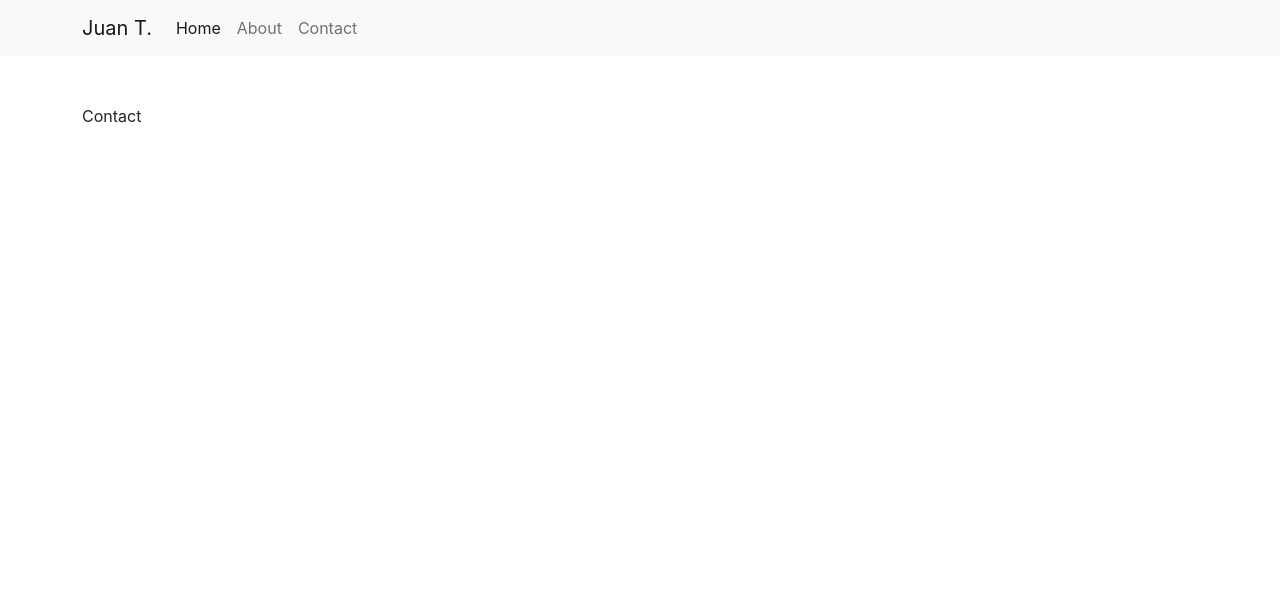
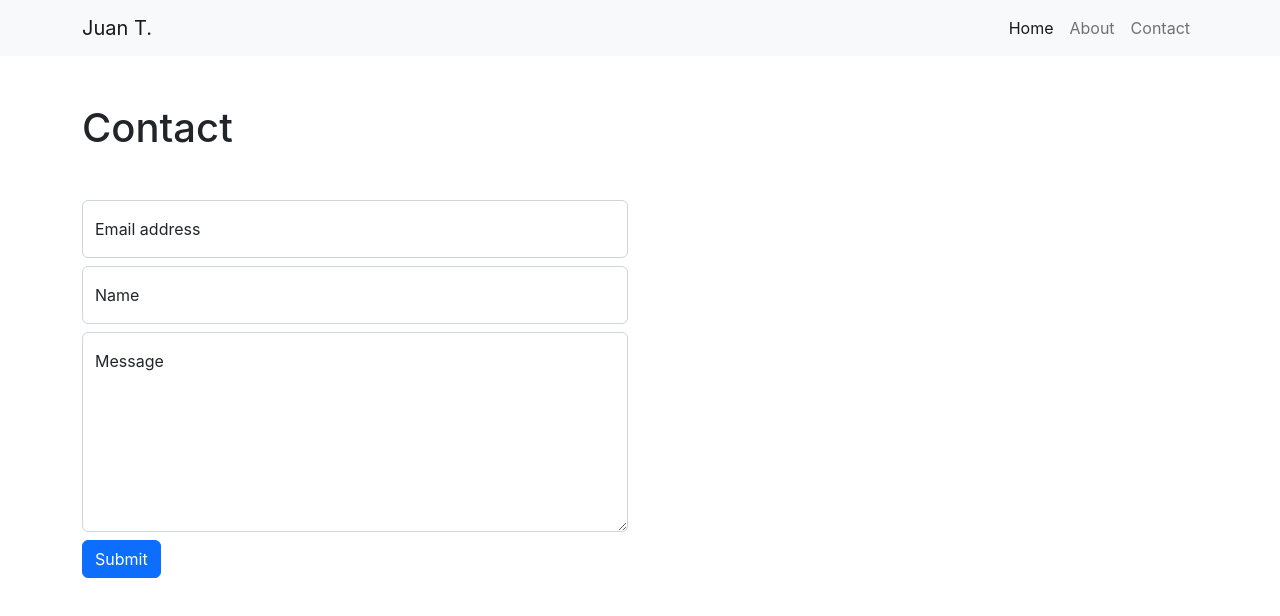
Before and after one commit to pharantes/wildkraut, a React (Create React App) app: page /contact in a window 1280 px wide. Shown: the top 616 px of the page. Built offline with nearby package versions, Linux system fonts and the light colour scheme; the HTML template or start-up script is replaced by a standard one.

Commit message:
added contact form to form section

```diff
--- a/src/components/About.jsx
+++ b/src/components/About.jsx
@@ -1,5 +1,13 @@
 import React from "react";
 
 export default function About() {
-  return <div className="container mt-5">About</div>;
+  return (
+    <div className="container mt-5">
+      <div className="row">
+        <h1>About</h1>
+        <div className="col-lg-6"></div>
+        <div className="col-lg-6"></div>
+      </div>
+    </div>
+  );
 }
--- a/src/components/Contact.jsx
+++ b/src/components/Contact.jsx
@@ -1,5 +1,46 @@
 import React from "react";
 
 export default function Contact() {
-  return <div className="container mt-5">Contact</div>;
+  return (
+    <div className="container mt-5">
+      <div className="row">
+        <h1 className="mb-5">Contact</h1>
+        <div className="col-lg-6">
+          <form>
+            <div class="form-floating mb-2">
+              <input
+                type="email"
+                class="form-control"
+                id="floatingInput"
+                placeholder="name@example.com"
+              />
+              <label for="floatingInput">Email address</label>
+            </div>
+            <div class="form-floating mb-2">
+              <input
+                type="Name"
+                class="form-control"
+                id="floatingName"
+                placeholder="Name"
+              />
+              <label for="floatingName">Name</label>
+            </div>
+            <div class="form-floating mb-2">
+              <textarea
+                class="form-control"
+                placeholder="Leave a message here"
+                id="floatingText"
+                style={{ height: "200px" }}
+              ></textarea>
+              <label for="floatingText">Message</label>
+            </div>
+            <button type="submit" class="btn btn-primary align-self-center">
+              Submit
+            </button>
+          </form>
+        </div>
+        <div className="col-lg-6"></div>
+      </div>
+    </div>
+  );
 }
--- a/src/components/Home.jsx
+++ b/src/components/Home.jsx
@@ -1,5 +1,13 @@
 import React from "react";
 
 export default function Home() {
-  return <div className="container mt-5">Home</div>;
+  return (
+    <div className="container mt-5">
+      <div className="row">
+        <h1>Home</h1>
+        <div className="col-lg-6"></div>
+        <div className="col-lg-6"></div>
+      </div>
+    </div>
+  );
 }
--- a/src/components/Nav.jsx
+++ b/src/components/Nav.jsx
@@ -26,7 +26,7 @@ export default function Nav() {
 
         <div
           className={`${
-            isNavCollapsed ? "collapse" : ""
+            isNavCollapsed ? "collapse justify-content-end" : ""
           } navbar-collapse + "collapse navbar-collapse" id="navbarSupportedContent"`}
         >
           <div className="d-flex navbar-nav">
```
